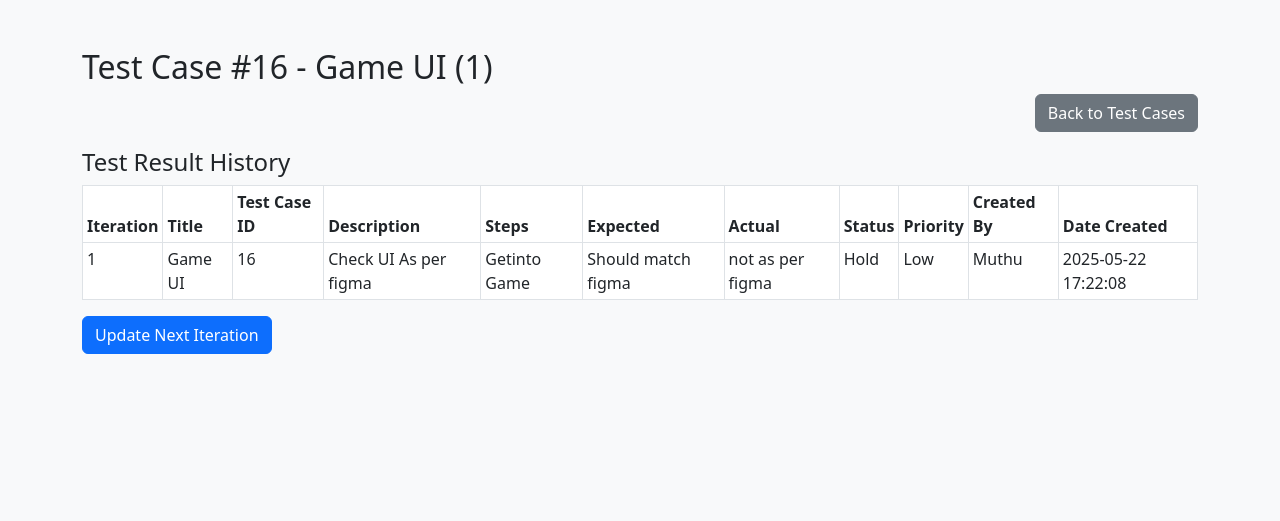
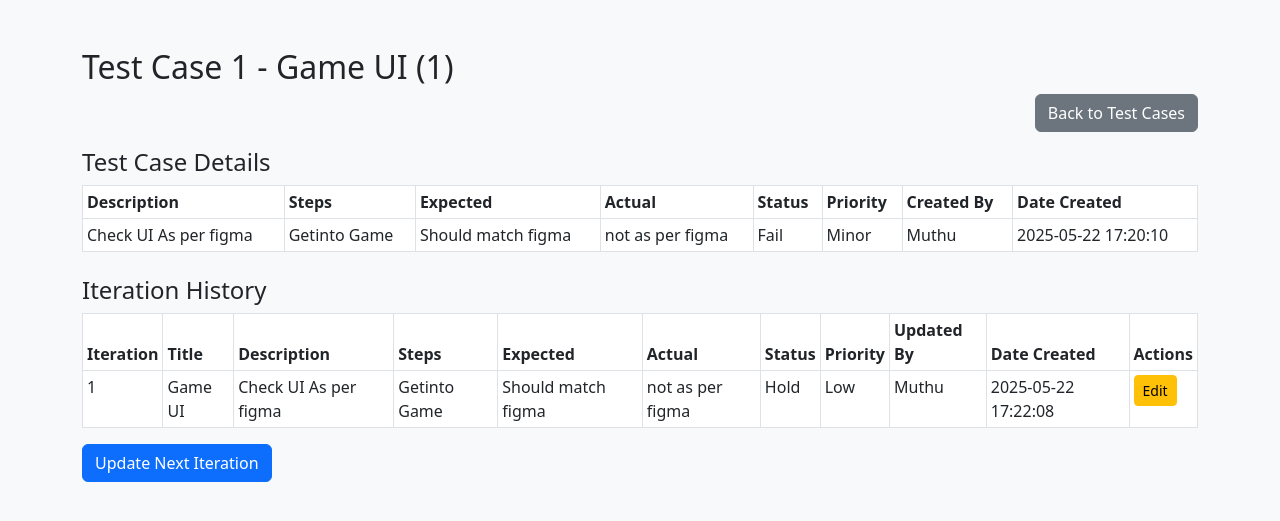
Before and after one commit to SPYDER46/testcase-manager, a Flask app: page /games/1/testcase/16 in a window 1280 px wide. Shown: the top 521 px of the page. Run offline with Flask 3, Linux system fonts and the light colour scheme; data comes from the database, SQL or seed files in the repository; both versions use the stored data as it was after the commit.

Commit message:
Modification

```diff
--- a/app.py
+++ b/app.py
@@ -1,11 +1,13 @@
 # app.py
 import sqlite3
 from flask import Flask, render_template, request, redirect, url_for
-from models import init_db, add_test_case, get_all_test_cases, get_test_case_by_id, update_test_case
+from models import init_db, add_test_case, get_all_test_cases, get_test_case_by_id,backfill_testcase_numbers, update_test_case
 from collections import defaultdict
+from datetime import datetime
 
 app = Flask(__name__)
 init_db()
+backfill_testcase_numbers()
 
 GAMES = ['Aviator', 'CricketX', 'Piggy Dash', 'Roller Blitz','Marble Gp', 'Hilo', 'Mines','Roulette', 'Keno','Tower', 'Rummy', 'TeenPatti', 'Ludo', 'Snake&Ladder', 'Andar Bahar'
          , 'Poker', 'Carrom' ]
@@ -34,16 +36,15 @@ def add(game_name):
             'description': request.form['description'],
             'steps': request.form['steps'],
             'expected_result': request.form['expected_result'],
-            'actual_result': request.form['actual_result'],
+            # 'actual_result': request.form['actual_result'],
             'status': request.form['status'],
             'priority': request.form['priority'],
-            'iteration': request.form['iteration'],
+            'iteration': 0,
         }
         created_by = request.form.get('created_by', 'Unknown')  # safer fallback
         add_test_case(game_name, data, created_by)
         return redirect(url_for('index', game_name=game_name))
     return render_template('add_testcase.html', game_name=game_name)
-
 
 @app.route('/games/<game_name>/testcase/<int:testcase_id>', methods=['GET', 'POST'])
 def view_testcase(game_name, testcase_id):
@@ -78,7 +79,7 @@ def view_testcase(game_name, testcase_id):
         game_name=game_name,
         test_case=test_case,
         history=history,
-        user_name=''  # Pre-fill if you have a login system
+        user_name=''
     )
 
 @app.route('/games/<game_name>/delete/<int:testcase_id>', methods=['POST'])
@@ -105,5 +106,54 @@ def update_testcase(game_name, testcase_id):
 
     return redirect(url_for('view_testcase', game_name=game_name, testcase_id=testcase_id))
 
+@app.route('/games/<game_name>/testcase/<int:testcase_id>/iteration/<int:iteration_id>/edit', methods=['GET', 'POST'])
+def edit_iteration(game_name, testcase_id, iteration_id):
+    with sqlite3.connect('database.db') as conn:
+        conn.row_factory = sqlite3.Row
+        c = conn.cursor()
+        c.execute('SELECT * FROM test_case_history WHERE id = ?', (iteration_id,))
+        iteration = c.fetchone()
+
+    if not iteration:
+        return "Iteration not found", 404
+
+    if request.method == 'POST':
+        description = request.form['description']
+        steps = request.form['steps']
+        expected_result = request.form['expected_result']
+        actual_result = request.form['actual_result']
+        status = request.form['status']
+        priority = request.form['priority']
+
+        updated_at = datetime.now().strftime("%Y-%m-%d %H:%M:%S")
+
+        with sqlite3.connect('database.db') as conn:
+            c = conn.cursor()
+            c.execute('''UPDATE test_case_history SET
+                            description = ?,
+                            steps = ?,
+                            expected_result = ?,
+                            actual_result = ?,
+                            status = ?,
+                            priority = ?,
+                            updated_at = ?
+                         WHERE id = ?''',
+                      (description, steps, expected_result, actual_result, status, priority, updated_at, iteration_id))
+            conn.commit()
+
+        return redirect(url_for('view_testcase', game_name=game_name, testcase_id=testcase_id))
+
+    return render_template('edit_iteration.html', iteration=iteration, game_name=game_name, testcase_id=testcase_id)
+
+
+@app.route('/games/<game_name>/testcase/<int:testcase_id>/iteration/<int:iteration_id>/delete', methods=['POST'])
+def delete_iteration(game_name, testcase_id, iteration_id):
+    with sqlite3.connect('database.db') as conn:
+        c = conn.cursor()
+        c.execute('DELETE FROM test_case_history WHERE id = ?', (iteration_id,))
+        conn.commit()
+    return redirect(url_for('view_testcase', game_name=game_name, testcase_id=testcase_id))
+
+
 if __name__ == '__main__':
     app.run(debug=True)
--- a/templates/view_testcase.html
+++ b/templates/view_testcase.html
@@ -8,21 +8,17 @@
 </head>
 <body class="bg-light">
 <div class="container mt-5">
-    <h2>Test Case #{{ test_case.id }} - {{ test_case.title }} ({{ game_name }})</h2>
+    <h2>Test Case {{ test_case.testcase_number }} - {{ test_case.title }} ({{ game_name }})</h2>
 
     <div class="text-end mb-3">
         <a href="{{ url_for('index', game_name=game_name) }}" class="btn btn-secondary">Back to Test Cases</a>
     </div>
 
-    <!-- Iteration History -->
-    <h4>Test Result History</h4>
-    {% if history %}
+    <!-- Always show base test case data -->
+    <h4>Test Case Details</h4>
     <table class="table table-bordered table-sm">
         <thead>
         <tr>
-                    <th>Iteration</th>
-                    <th>Title</th>
-                    <th>Test Case ID</th>
             <th>Description</th>
             <th>Steps</th>
             <th>Expected</th>
@@ -34,11 +30,45 @@
         </tr>
         </thead>
         <tbody>
+        <tr>
+            <td>{{ test_case.description }}</td>
+            <td>{{ test_case.steps }}</td>
+            <td>{{ test_case.expected_result }}</td>
+            <td>{{ test_case.actual_result }}</td>
+            <td>{{ test_case.status }}</td>
+            <td>{{ test_case.priority }}</td>
+            <td>{{ test_case.created_by }}</td>
+            <td>{{ test_case.date_created }}</td>
+        </tr>
+        </tbody>
+    </table>
+
+    {% if history %}
+    <!-- Iteration History -->
+    <h4 class="mt-4">Iteration History</h4>
+    <table class="table table-bordered table-sm">
+        <thead>
+        <tr>
+            <th>Iteration</th>
+            <!-- <th>Test Case ID</th> -->
+            <th>Title</th>
+            <th>Description</th>
+            <th>Steps</th>
+            <th>Expected</th>
+            <th>Actual</th>
+            <th>Status</th>
+            <th>Priority</th>
+            <th>Updated By</th>
+            <th>Date Created</th>
+            <th>Actions</th>
+        </tr>
+        </thead>
+        <tbody>
         {% for h in history %}
         <tr>
             <td>{{ h.iteration }}</td>
+            <!-- <td>{{ h.test_case_id }}</td> -->
             <td>{{ h.title }}</td>
-                    <td>{{ h.test_case_id }}</td>
             <td>{{ h.description }}</td>
             <td>{{ h.steps }}</td>
             <td>{{ h.expected_result }}</td>
@@ -47,12 +77,16 @@
             <td>{{ h.priority }}</td>
             <td>{{ h.created_by or 'None' }}</td>
             <td>{{ h.updated_at }}</td>
+            <td>
+                <a href="{{ url_for('edit_iteration', game_name=game_name, testcase_id=test_case.id, iteration_id=h.id) }}" class="btn btn-sm btn-warning">Edit</a>
+                <form action="{{ url_for('delete_iteration', game_name=game_name, testcase_id=test_case.id, iteration_id=h.id) }}" method="post" style="display:inline;" onsubmit="return confirm('Are you sure you want to delete this iteration?');">
+                    <!-- <button type="submit" class="btn btn-danger btn-sm">Delete</button> -->
+                </form>
+            </td>
         </tr>
         {% endfor %}
         </tbody>
     </table>
-    {% else %}
-        <p>No update history available for this test case.</p>
     {% endif %}
 
     <!-- "Update Next Iteration" Button -->
@@ -70,74 +104,54 @@
             </div>
             <form method="POST" action="{{ url_for('view_testcase', game_name=game_name, testcase_id=test_case.id) }}">
                 <div class="modal-body">
-                        <!-- Iteration -->
                     <div class="mb-3">
                         <label for="iteration">Iteration Number</label>
-                            <input type="number" name="iteration" class="form-control" value="{{ history|length + 1 }}" required>
+                        <input type="number" name="iteration" class="form-control" value="{{ history|length + 1 }}" readonly>
                     </div>
-
-                        <!-- Description -->
                     <div class="mb-3">
                         <label for="description">Description</label>
-                            <textarea name="description" class="form-control" placeholder="Description">{{ test_case.description }}</textarea>
+                        <textarea name="description" class="form-control" readonly>{{ test_case.description }}</textarea>
                     </div>
-
-                        <!-- Steps -->
                     <div class="mb-3">
                         <label for="steps">Steps</label>
-                            <textarea name="steps" class="form-control" placeholder="Steps">{{ test_case.steps }}</textarea>
+                        <textarea name="steps" class="form-control" readonly>{{ test_case.steps }}</textarea>
                     </div>
-
-                        <!-- Expected Result -->
                     <div class="mb-3">
                         <label for="expected_result">Expected Result</label>
-                            <textarea name="expected_result" class="form-control" placeholder="Expected Result">{{ test_case.expected_result }}</textarea>
+                        <textarea name="expected_result" class="form-control" readonly>{{ test_case.expected_result }}</textarea>
                     </div>
-
-                        <!-- Actual Result -->
                     <div class="mb-3">
                         <label for="actual_result">Actual Result</label>
                         <textarea name="actual_result" class="form-control" placeholder="Actual Result">{{ test_case.actual_result }}</textarea>
                     </div>
-
-                        <!-- Status -->
                     <div class="mb-3">
                         <label for="status">Status</label>
                         <select name="status" class="form-control">
-                                <option {% if test_case.status == 'Pass' %}selected{% endif %}>Pass</option>
-                                <option {% if test_case.status == 'Fail' %}selected{% endif %}>Fail</option>
-                                <option {% if test_case.status == 'To Do' %}selected{% endif %}>To Do</option>
-                                <option {% if test_case.status == 'Hold' %}selected{% endif %}>Hold</option>
-                                <option {% if test_case.status == 'Doubt' %}selected{% endif %}>Doubt</option>
-                                <option {% if test_case.status == 'Not applicable' %}selected{% endif %}>Not applicable</option>
-                                <option {% if test_case.status == 'Pending' %}selected{% endif %}>Pending</option>
+                            {% for option in ['Pass', 'Fail', 'To Do', 'Hold', 'Doubt', 'Not applicable', 'Pending'] %}
+                            <option {% if test_case.status == option %}selected{% endif %}>{{ option }}</option>
+                            {% endfor %}
                         </select>
                     </div>
-
-                        <!-- Priority -->
                     <div class="mb-3">
                         <label for="priority">Priority</label>
-                            <input type="text" name="priority" class="form-control" value="{{ test_case.priority }}" placeholder="Priority">
+                        <input type="text" name="priority" class="form-control" value="{{ test_case.priority }}" readonly>
                     </div>
-
-                        <!-- Created By -->
                     <div class="mb-3">
                         <label for="created_by">Updated By</label>
-                            <input type="text" name="created_by" class="form-control" value="{{ user_name }}" placeholder="Your Name" required>
+                        <input type="text" name="created_by" class="form-control" value="{{ user_name }}" placeholder="Tester name" required>
                     </div>
                 </div>
                 <div class="modal-footer">
                     <button type="button" class="btn btn-secondary" data-bs-dismiss="modal">Close</button>
-                        <button type="submit" class="btn btn-primary">Save changes</button>
+                    <button type="submit" class="btn btn-primary">Update</button>
                 </div>
             </form>
-
-            </div>
         </div>
     </div>
 </div>
 
-<!-- Bootstrap JS -->
+</div>
+
 <script src="https://cdn.jsdelivr.net/npm/bootstrap@5.3.0/dist/js/bootstrap.bundle.min.js"></script>
 </body>
 </html>
```
Also changed, not shown: models.py (+62 -5 lines), templates/add_testcase.html (+9 -9 lines), templates/index.html (+5 -5 lines), database.db. Lines whose indentation alone changed are shown as unchanged.
